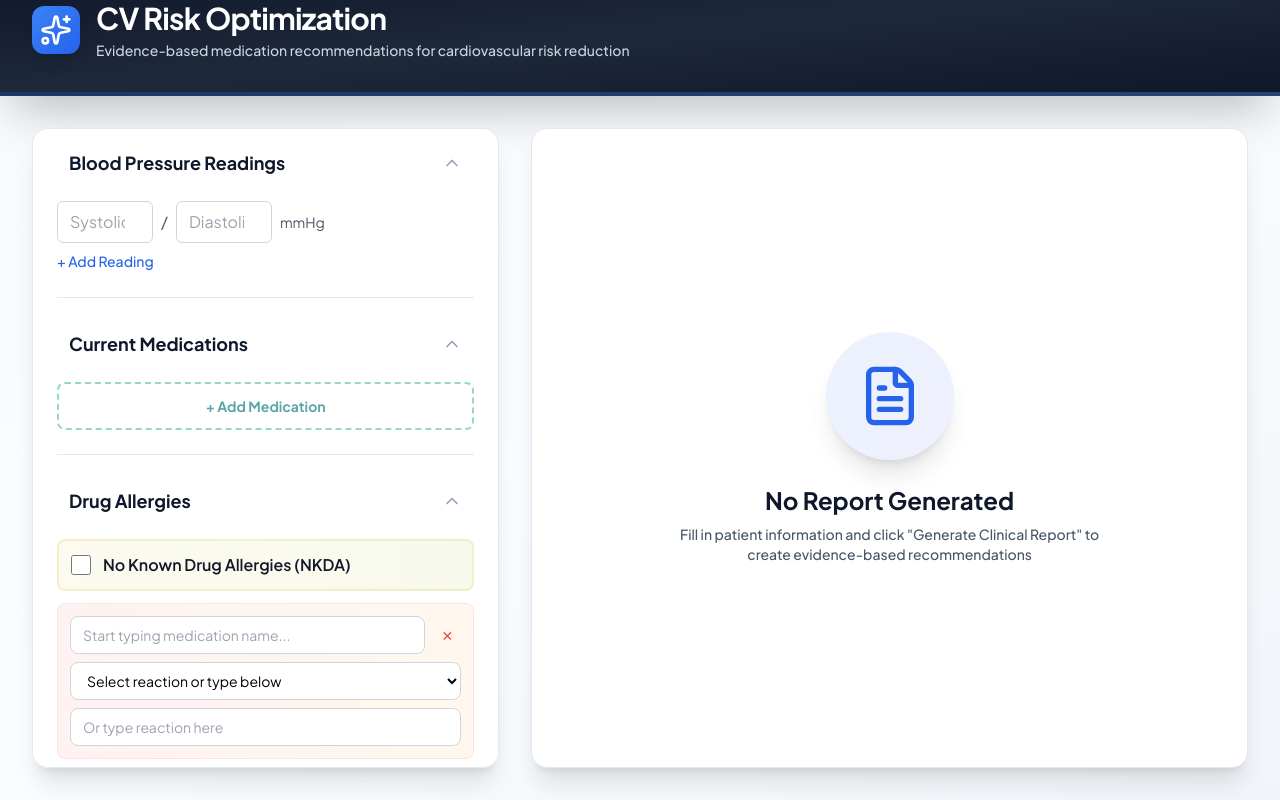
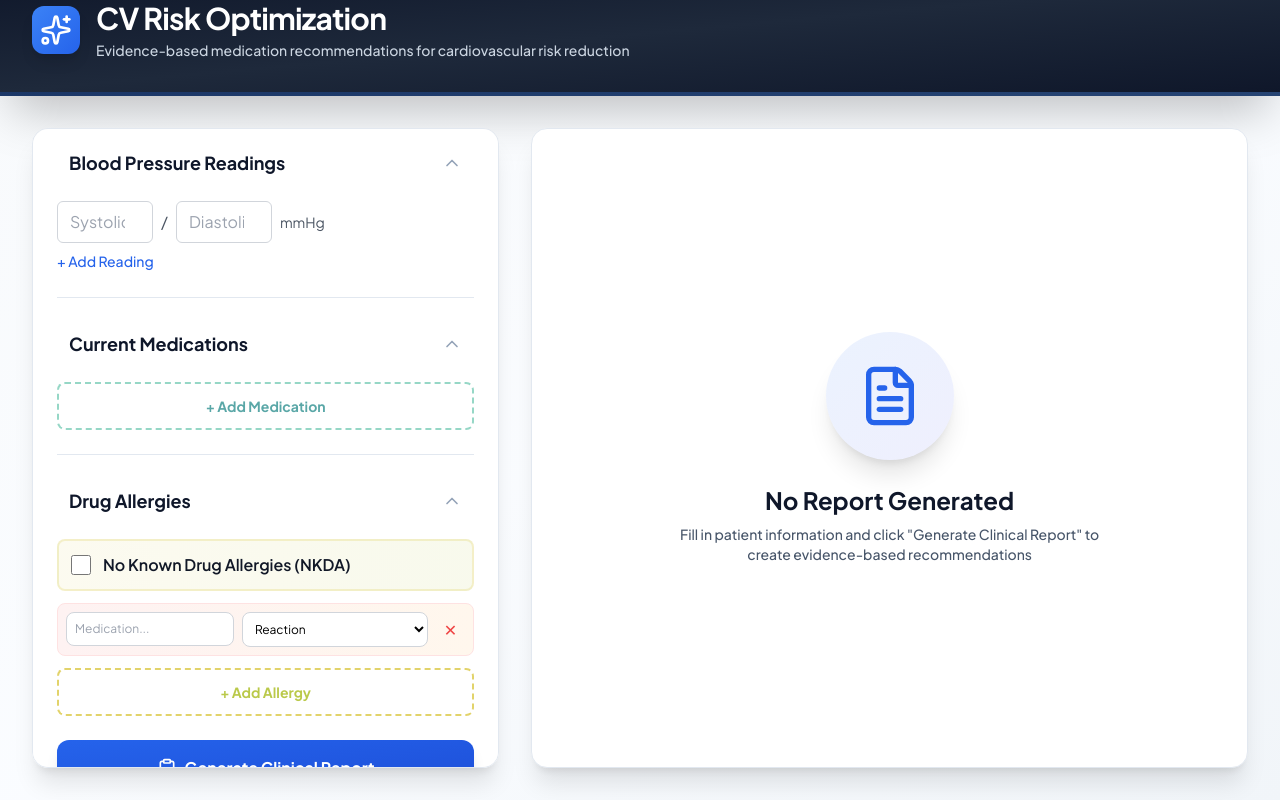
Before and after one commit to tylerdmcanally/PreCardia, a React (Vite) app in the folder cv-risk-calculator/: page / in a window 1280 px wide. Both pictures are taken after a click on the button "+ Add Allergy". Shown: the part 24-824 px from the top of the page. Built offline with nearby package versions, Linux system fonts and the light colour scheme.

Commit message:
Make allergies UI more compact and cleaner - single row layout

```diff
--- a/cv-risk-calculator/src/App.tsx
+++ b/cv-risk-calculator/src/App.tsx
@@ -350,8 +350,8 @@ function App() {
             }
           }}
           onKeyDown={handleKeyDown}
-          placeholder={placeholder || 'Start typing medication name...'}
-          className="w-full px-3 py-2 text-sm border border-gray-300 rounded-lg focus:ring-2 focus:ring-primary-lime focus:border-primary-lime"
+          placeholder={placeholder || 'Medication...'}
+          className="w-full px-2 py-2 text-xs border border-gray-300 rounded-lg focus:ring-2 focus:ring-primary-lime focus:border-primary-lime"
         />
 
         {showSuggestions && filteredMeds.length > 0 && (
@@ -365,7 +365,7 @@ function App() {
                 type="button"
                 onClick={() => handleSelect(medName)}
                 onMouseEnter={() => setSelectedIndex(index)}
-                className={`w-full text-left px-3 py-2 text-sm hover:bg-red-50 cursor-pointer ${
+                className={`w-full text-left px-2 py-1.5 text-xs hover:bg-red-50 cursor-pointer ${
                   index === selectedIndex ? 'bg-red-100' : ''
                 }`}
               >
@@ -909,50 +909,36 @@ function App() {
                     <>
                       <div className="space-y-2">
                         {allergies.map((allergy) => (
-                          <div key={allergy.id} className="space-y-2 p-3 bg-gradient-to-r from-red-50 to-orange-50 rounded-lg border border-red-100">
-                            <div className="flex gap-2 items-center">
-                              <div className="flex-1 relative">
+                          <div key={allergy.id} className="flex gap-2 p-2 bg-gradient-to-r from-red-50 to-orange-50 rounded-lg border border-red-100">
+                            <div className="flex-1 relative min-w-0">
                               <AllergyMedicationAutocomplete
                                 value={allergy.medication}
                                 onSelect={(medName) => updateAllergy(allergy.id, 'medication', medName)}
-                                  placeholder="Start typing medication name..."
+                                placeholder="Medication..."
                               />
                             </div>
+                            <select
+                              value={allergy.reaction || ''}
+                              onChange={(e) => updateAllergy(allergy.id, 'reaction', e.target.value)}
+                              className="flex-1 px-2 py-2 text-xs border border-gray-300 rounded-lg focus:ring-2 focus:ring-primary-lime focus:border-primary-lime bg-white min-w-0"
+                            >
+                              <option value="">Reaction</option>
+                              <option value="Anaphylaxis">Anaphylaxis</option>
+                              <option value="Angioedema">Angioedema</option>
+                              <option value="Hives">Hives</option>
+                              <option value="Rash">Rash</option>
+                              <option value="Swelling">Swelling</option>
+                              <option value="Breathing difficulty">Breathing difficulty</option>
+                              <option value="GI upset">GI upset</option>
+                              <option value="Other">Other</option>
+                            </select>
                             <button
                               onClick={() => removeAllergy(allergy.id)}
-                                className="text-red-500 hover:text-red-700 text-sm p-2"
-                                title="Remove allergy"
+                              className="text-red-500 hover:text-red-700 px-2"
+                              title="Remove"
                             >
                               ✕
                             </button>
-                            </div>
-                            <div className="space-y-2">
-                              <select
-                                value={allergy.reaction || ''}
-                                onChange={(e) => updateAllergy(allergy.id, 'reaction', e.target.value)}
-                                className="w-full px-3 py-2 text-sm border border-gray-300 rounded-lg focus:ring-2 focus:ring-primary-lime focus:border-primary-lime bg-white"
-                              >
-                                <option value="">Select reaction or type below</option>
-                                <option value="Anaphylaxis">Anaphylaxis</option>
-                                <option value="Angioedema">Angioedema</option>
-                                <option value="Hives/Urticaria">Hives/Urticaria</option>
-                                <option value="Rash">Rash</option>
-                                <option value="Itching">Itching</option>
-                                <option value="Swelling">Swelling</option>
-                                <option value="Difficulty breathing">Difficulty breathing</option>
-                                <option value="Nausea/Vomiting">Nausea/Vomiting</option>
-                                <option value="Gastrointestinal upset">Gastrointestinal upset</option>
-                                <option value="Headache">Headache</option>
-                                <option value="Dizziness">Dizziness</option>
-                              </select>
-                              <input
-                                type="text"
-                                value={allergy.reaction}
-                                onChange={(e) => updateAllergy(allergy.id, 'reaction', e.target.value)}
-                                placeholder="Or type reaction here"
-                                className="w-full px-3 py-2 text-sm border border-gray-300 rounded-lg focus:ring-2 focus:ring-primary-lime focus:border-primary-lime"
-                              />
-                            </div>
                           </div>
                         ))}
                       </div>
```
Lines whose indentation alone changed are shown as unchanged.
